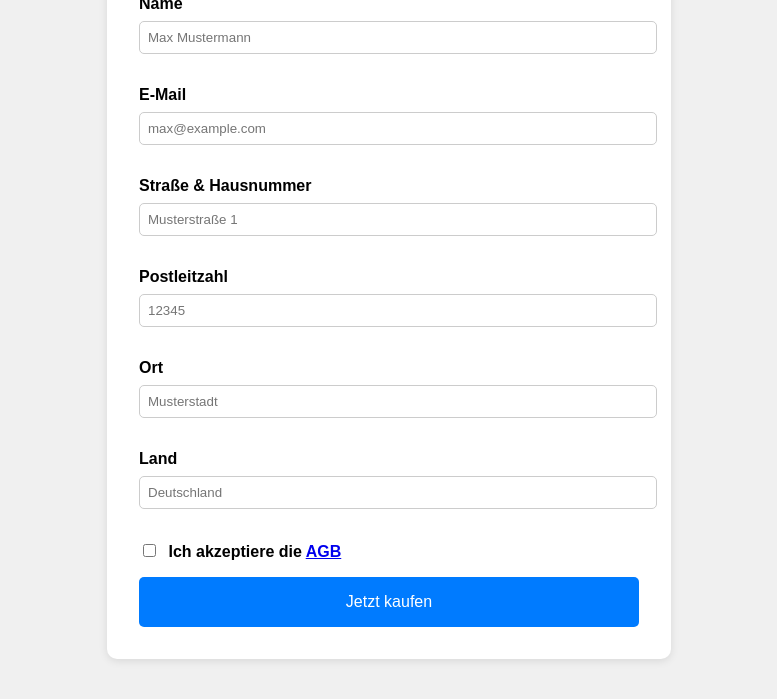
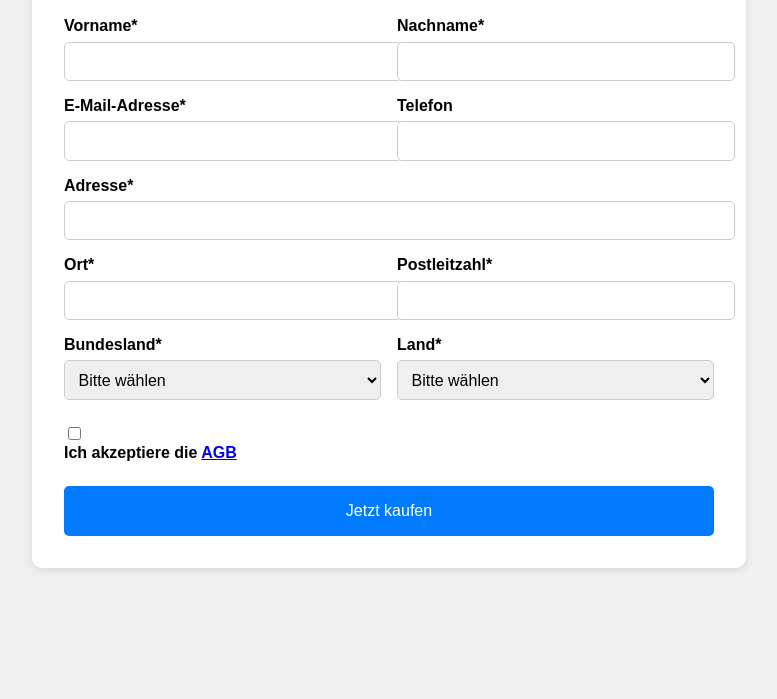
Before and after one commit to Tamonkel/Shop, a plain HTML site: page checkout.html in a window 1280 px wide. Shown: the part 145-844 px from the top of the page, without its empty margins (251-1028 px from the left). After the commit the page ends 800 px from the top, so only its background shows below. Drawn offline with Linux system fonts and the light colour scheme.

Commit message:
Update checkout.html

```diff
--- a/checkout.html
+++ b/checkout.html
@@ -3,6 +3,7 @@
 <head>
   <meta charset="UTF-8">
   <title>Checkout</title>
+  <meta name="viewport" content="width=device-width, initial-scale=1.0">
   <style>
     body {
       font-family: Arial, sans-serif;
@@ -11,7 +12,7 @@
     }
 
     .checkout-container {
-      max-width: 500px;
+      max-width: 650px;
       margin: auto;
       background: white;
       padding: 2rem;
@@ -19,27 +20,42 @@
       box-shadow: 0 2px 8px rgba(0,0,0,0.1);
     }
 
-    h2 {
+    h1 {
       text-align: center;
+      font-size: 2rem;
+      margin-bottom: 2rem;
+      color: #333;
     }
 
     label {
       display: block;
-      margin: 1rem 0 0.5rem;
+      margin-bottom: 0.4rem;
       font-weight: bold;
     }
 
+    .row {
+      display: flex;
+      gap: 1rem;
+      margin-bottom: 1rem;
+    }
+
+    .field {
+      flex: 1;
+    }
+
     input[type="text"],
-    input[type="email"] {
+    input[type="email"],
+    input[type="tel"],
+    select {
       width: 100%;
-      padding: 0.5rem;
-      margin-bottom: 1rem;
+      padding: 0.6rem;
       border-radius: 5px;
       border: 1px solid #ccc;
+      font-size: 1rem;
     }
 
     .agb {
-      margin: 1rem 0;
+      margin: 1.5rem 0;
     }
 
     .agb input {
@@ -59,50 +75,99 @@
 
     .success {
       display: none;
-      margin-top: 1rem;
+      margin-top: 1.5rem;
       color: green;
       text-align: center;
+    }
+
+    @media (max-width: 600px) {
+      .row {
+        flex-direction: column;
+      }
     }
   </style>
 </head>
 <body>
 
   <div class="checkout-container">
-    <h2>Checkout</h2>
+    <h1>Checkout</h1>
 
-    <!-- Formular beginnt -->
     <form id="checkout-form">
-      <!-- Schritt 1: Kundendaten -->
-      <label for="name">Name</label>
-      <input type="text" id="name" name="name" placeholder="Max Mustermann" required>
 
-      <label for="email">E-Mail</label>
-      <input type="email" id="email" name="email" placeholder="max@example.com" required>
-
-      <!-- Schritt 2: Lieferadresse -->
-      <label for="street">Straße & Hausnummer</label>
-      <input type="text" id="street" name="street" placeholder="Musterstraße 1" required>
-
-      <label for="zip">Postleitzahl</label>
-      <input type="text" id="zip" name="zip" placeholder="12345" required>
-
-      <label for="city">Ort</label>
-      <input type="text" id="city" name="city" placeholder="Musterstadt" required>
-
-      <label for="country">Land</label>
-      <input type="text" id="country" name="country" placeholder="Deutschland" required>
-
-      <!-- AGB Checkbox -->
-      <div class="agb">
-        <input type="checkbox" id="agb-checkbox" name="agb" required>
-        <label for="agb-checkbox" style="display: inline;">Ich akzeptiere die <a href="#">AGB</a></label>
+      <!-- Vorname / Nachname -->
+      <div class="row">
+        <div class="field">
+          <label for="firstname">Vorname*</label>
+          <input type="text" id="firstname" name="firstname" required>
+        </div>
+        <div class="field">
+          <label for="lastname">Nachname*</label>
+          <input type="text" id="lastname" name="lastname" required>
+        </div>
       </div>
 
-      <!-- Absenden -->
-      <button type="submit" id="buy-btn">Jetzt kaufen</button>
+      <!-- E-Mail / Telefon -->
+      <div class="row">
+        <div class="field">
+          <label for="email">E-Mail-Adresse*</label>
+          <input type="email" id="email" name="email" required>
+        </div>
+        <div class="field">
+          <label for="phone">Telefon</label>
+          <input type="tel" id="phone" name="phone">
+        </div>
+      </div>
+
+      <!-- Adresse -->
+      <label for="street">Adresse*</label>
+      <input type="text" id="street" name="street" required style="margin-bottom: 1rem;">
+
+      <!-- Ort / Postleitzahl -->
+      <div class="row">
+        <div class="field">
+          <label for="city">Ort*</label>
+          <input type="text" id="city" name="city" required>
+        </div>
+        <div class="field">
+          <label for="zip">Postleitzahl*</label>
+          <input type="text" id="zip" name="zip" required>
+        </div>
+      </div>
+
+      <!-- Bundesland / Land -->
+      <div class="row">
+        <div class="field">
+          <label for="state">Bundesland*</label>
+          <select id="state" name="state" required>
+            <option value="">Bitte wählen</option>
+            <option value="Bayern">Bayern</option>
+            <option value="Berlin">Berlin</option>
+            <option value="NRW">Nordrhein-Westfalen</option>
+            <option value="Sachsen">Sachsen</option>
+          </select>
+        </div>
+        <div class="field">
+          <label for="country">Land*</label>
+          <select id="country" name="country" required>
+            <option value="">Bitte wählen</option>
+            <option value="Deutschland">Deutschland</option>
+            <option value="Österreich">Österreich</option>
+            <option value="Schweiz">Schweiz</option>
+            <option value="Frankreich">Frankreich</option>
+          </select>
+        </div>
+      </div>
+
+      <!-- AGB -->
+      <div class="agb">
+        <input type="checkbox" id="agb" name="agb" required>
+        <label for="agb">Ich akzeptiere die <a href="#">AGB</a></label>
+      </div>
+
+      <!-- Button -->
+      <button type="submit">Jetzt kaufen</button>
     </form>
 
-    <!-- Erfolgsanzeige -->
     <div class="success" id="success-message">
       ✅ Bestellung erfolgreich!<br>
       Vielen Dank, <span id="customer-name"></span>.
@@ -114,17 +179,20 @@
     const successMsg = document.getElementById('success-message');
     const customerNameOutput = document.getElementById('customer-name');
 
-    form.addEventListener('submit', (e) => {
-      e.preventDefault(); // Verhindert echtes Absenden
+    function sanitizeInput(str) {
+      return str.replace(/[<>]/g, '');
+    }
 
-      const name = document.getElementById('name').value;
+    form.addEventListener('submit', function(e) {
+      e.preventDefault();
 
-      // Zeige Erfolgsmeldung
-      customerNameOutput.textContent = name;
+      // HTML5 Validierung wird automatisch durchgeführt
+      const firstname = sanitizeInput(document.getElementById('firstname').value.trim());
+      const lastname = sanitizeInput(document.getElementById('lastname').value.trim());
+
+      customerNameOutput.textContent = `${firstname} ${lastname}`;
       successMsg.style.display = 'block';
-
-      // Optional: hier kannst du später zur Zahlung weiterleiten
-      // window.location.href = "zahlung.html";
+      form.reset();
     });
   </script>
 
```
